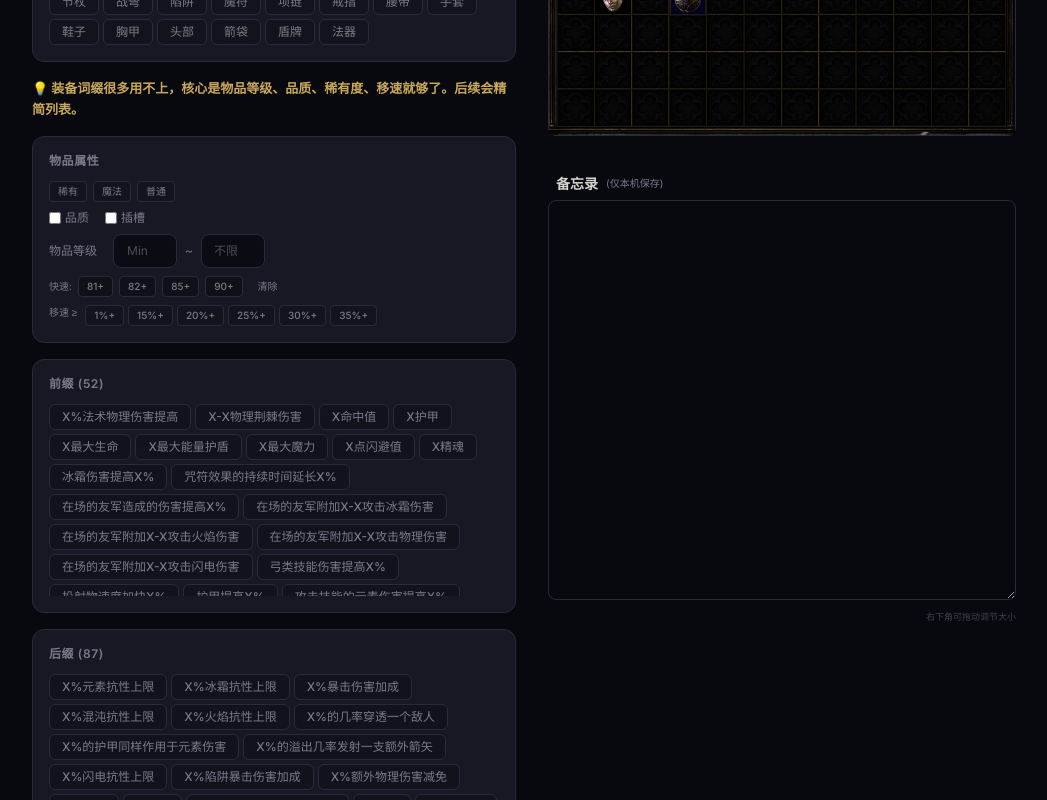
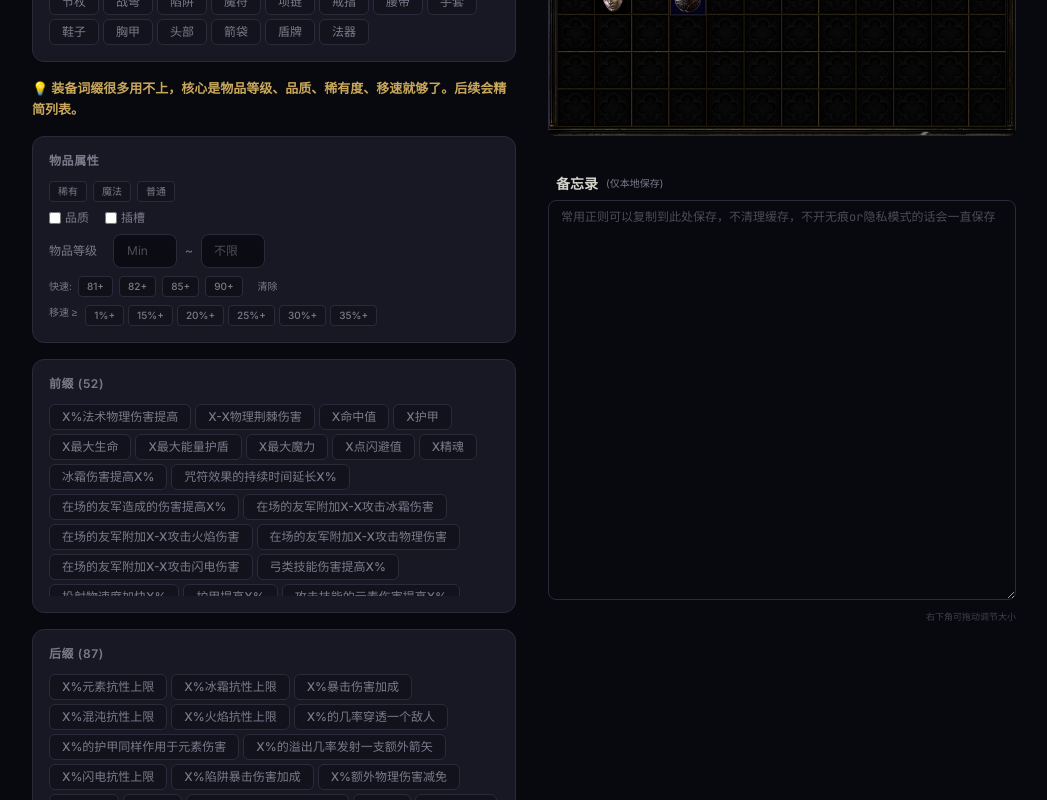
Before and after one commit to zhenkq830/cnpoe, a React (Vite) app: page /regex in a window 1280 px wide. Shown: the part 448-1248 px from the top of the page, without its empty margins (208-1255 px from the left). Built offline with nearby package versions, Linux system fonts and the light colour scheme.

Commit message:
fix: 备忘录文字优化 - 仅本地保存 + 输入框提示

```diff
--- a/src/components/DivineGame.tsx
+++ b/src/components/DivineGame.tsx
@@ -334,12 +334,12 @@ export default function DivineGame() {
       <div className="flex items-center justify-between px-2 py-1.5">
         <div className="flex items-center gap-2">
           <span className="text-sm font-bold text-poe-text">备忘录</span>
-          <span className="text-[10px] text-poe-muted">(仅本机保存)</span>
+          <span className="text-[10px] text-poe-muted">(仅本地保存)</span>
         </div>
       </div>
       <textarea
         className="text-xs w-full font-mono bg-poe-dark/80 border border-poe-border rounded-lg px-3 py-2 text-poe-text placeholder:text-poe-muted/60 focus:outline-none focus:ring-2 focus:ring-poe-gold/30 focus:border-poe-gold/50 transition-colors resize-y" style={{ height: 400 }}
-        placeholder=""
+        placeholder="常用正则可以复制到此处保存，不清理缓存，不开无痕or隐私模式的话会一直保存"
         value={memo}
         onChange={(e) => {
           setMemo(e.target.value);
```
